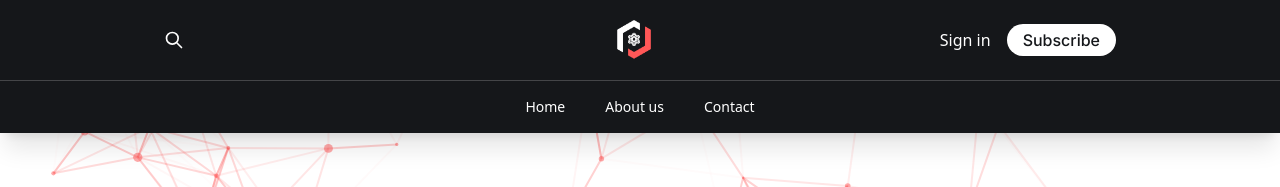
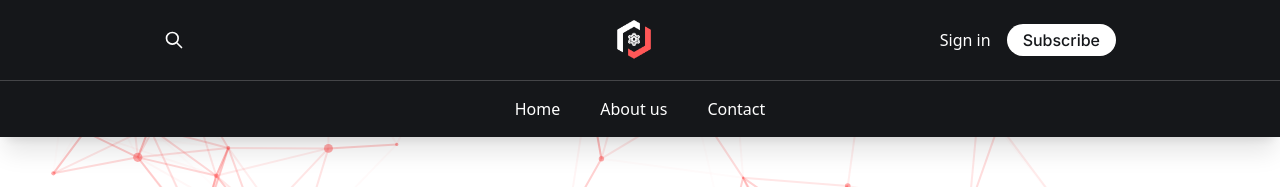
Before and after one commit to ShivrajPhadtareBlockchain/Nextjs-landingPage, a Next.js app: page / in a window 1280 px wide. Shown: the top 187 px of the page. Built offline with nearby package versions, Linux system fonts and the light colour scheme.

Commit message:
Update Navbar.js

```diff
--- a/src/components/Navbar.js
+++ b/src/components/Navbar.js
@@ -36,17 +36,17 @@ const Navbar = () => {
       <div className="flex items-center justify-center py-4 shadow-xl">
         <ul className="flex items-center justify-center">
           <Link href="/">
-            <li className="hover:text-[#ccc] text-white list-none mx-5 text-sm font-medium">
+            <li className="hover:text-[#ccc] text-white list-none mx-5 text-base font-medium">
               Home
             </li>
           </Link>
           <Link href="/#about">
-            <li className="hover:text-[#ccc] text-white list-none mx-5 text-sm font-medium">
+            <li className="hover:text-[#ccc] text-white list-none mx-5 text-base font-medium">
               About us
             </li>
           </Link>
           <Link href="/#contact">
-            <li className="hover:text-[#ccc] text-white list-none mx-5 text-sm font-medium">
+            <li className="hover:text-[#ccc] text-white list-none mx-5 text-base font-medium">
               Contact
             </li>
           </Link>
```
